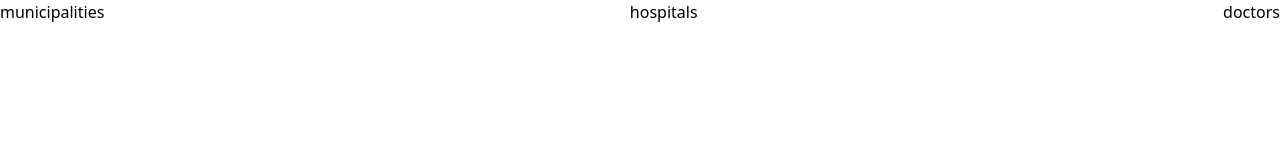
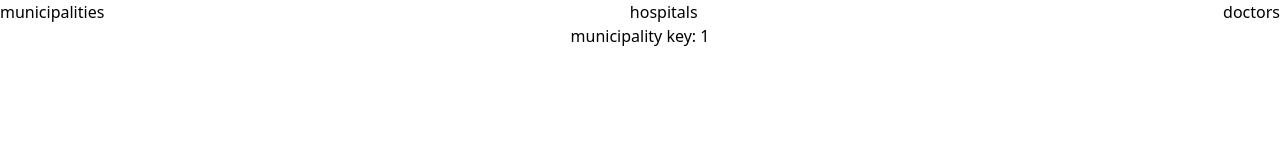
Before and after one commit to TluwaniMS/test-react-application, a React (Create React App) app: page /detailed-municipality-view/1 in a window 1280 px wide. Shown: the top 160 px of the page. Built offline with nearby package versions, Linux system fonts and the light colour scheme.

Commit message:
adding-logic-to-navigate-to-detailed-doctors-and-municipality-components

```diff
--- a/src/views/detailed-hospitals-view/DetailedHospitalsView.js
+++ b/src/views/detailed-hospitals-view/DetailedHospitalsView.js
@@ -1,7 +1,14 @@
 import React from "react";
+import { useParams } from "react-router-dom";
 
 const DetailedHospitalsView = () => {
-  return <div></div>;
+  const { hospitalKey } = useParams();
+
+  return (
+    <div>
+      <h1>hospital key: {hospitalKey}</h1>
+    </div>
+  );
 };
 
 export default DetailedHospitalsView;
--- a/src/views/detailed-municipalities-view/DetailedMunicipalitiesView.js
+++ b/src/views/detailed-municipalities-view/DetailedMunicipalitiesView.js
@@ -1,7 +1,14 @@
 import React from "react";
+import { useParams } from "react-router-dom";
 
 const DetailedMunicipalitiesView = () => {
-  return <div></div>;
+  const { municipalityKey } = useParams();
+
+  return (
+    <div>
+      <h1>municipality key: {municipalityKey}</h1>
+    </div>
+  );
 };
 
 export default DetailedMunicipalitiesView;
--- a/src/views/hospitals-view/HospitalsView.js
+++ b/src/views/hospitals-view/HospitalsView.js
@@ -1,9 +1,10 @@
 import "./HospitalsView.css";
+import { Link } from "react-router-dom";
 
 const HospitalsView = ({ hospital }) => {
   return (
     <div className="hospitals-main-container">
-      <h4>{hospital.hospitalName}</h4>
+      <Link to={`/detailed-hospital-view/${hospital.hospitalKey}`}>{hospital.hospitalName}</Link>
     </div>
   );
 };
--- a/src/views/municipalities-view/MunicipalitiesView.js
+++ b/src/views/municipalities-view/MunicipalitiesView.js
@@ -1,9 +1,10 @@
 import "./MunicipalitiesView.css";
+import { Link } from "react-router-dom";
 
 const MunicipalitiesView = ({ municipality }) => {
   return (
     <div className="municipalities-content-container">
-      <h1>{municipality.municipalityName}</h1>
+      <Link to={`/detailed-municipality-view/${municipality.municipalityKey}`}>{municipality.municipalityName}</Link>
     </div>
   );
 };
```
